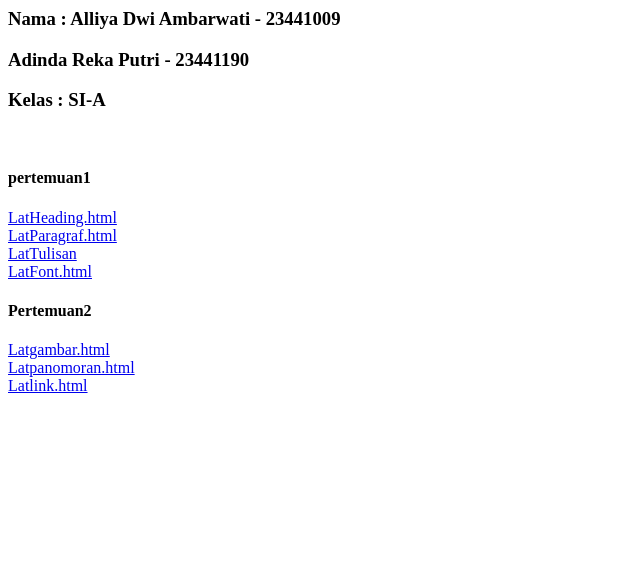
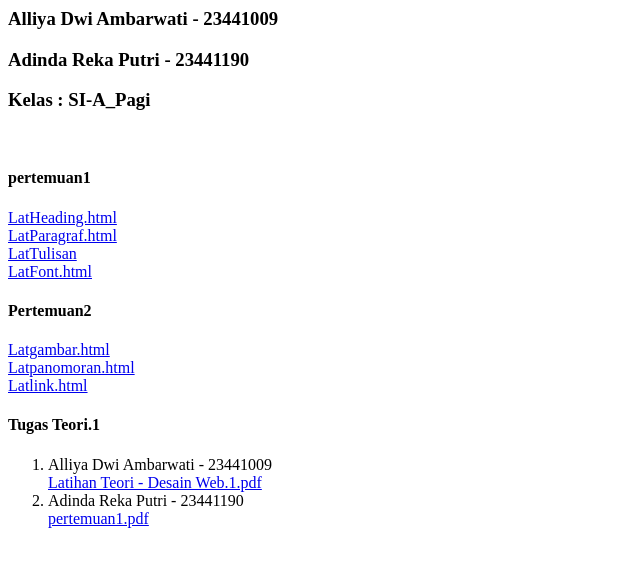
Before and after one commit to alliyadwiambarwati/Desain-Web, a plain HTML site: page index.html in a window 1280 px wide. Shown: the whole page, without its empty margins (0-640 px from the left). Drawn offline with Linux system fonts and the light colour scheme.

Commit message:
menambahkan pratikum pertemuan.2 dan latihan.1

```diff
--- a/index.html
+++ b/index.html
@@ -3,9 +3,9 @@
         <title>Desain Web - Alliya Dwi</title>
     </head>
     <body>
-    <h3>Nama : Alliya Dwi Ambarwati - 23441009</h3>
-    <h3>              Adinda Reka Putri    - 23441190</h3>
-    <h3>Kelas : SI-A</h3>
+    <h3>Alliya Dwi Ambarwati - 23441009</h3>
+    <h3>Adinda Reka Putri - 23441190</h3>
+    <h3>Kelas : SI-A_Pagi</h3>
     <br/>
     <h4>pertemuan1</h4>
       <a href="pertemuan1/LatHeading.html">LatHeading.html</a>
@@ -25,12 +25,10 @@
       <a href="pertemuan2/Latlink.html">Latlink.html</a>
       <br>
 
-
-
-
-
-
-
-
+    <h4>Tugas Teori.1</h4>
+    <ol type="1">
+    <li>Alliya Dwi Ambarwati - 23441009</li><a href="pertemuan2/Latihan Teori - Desain Web.1.pdf">Latihan Teori - Desain Web.1.pdf</a>
+    <li>Adinda Reka Putri - 23441190</li><a href="pertemuan2/pertemuan1.pdf">pertemuan1.pdf</a>
+    </ol>
     </body>
 </html>
```
